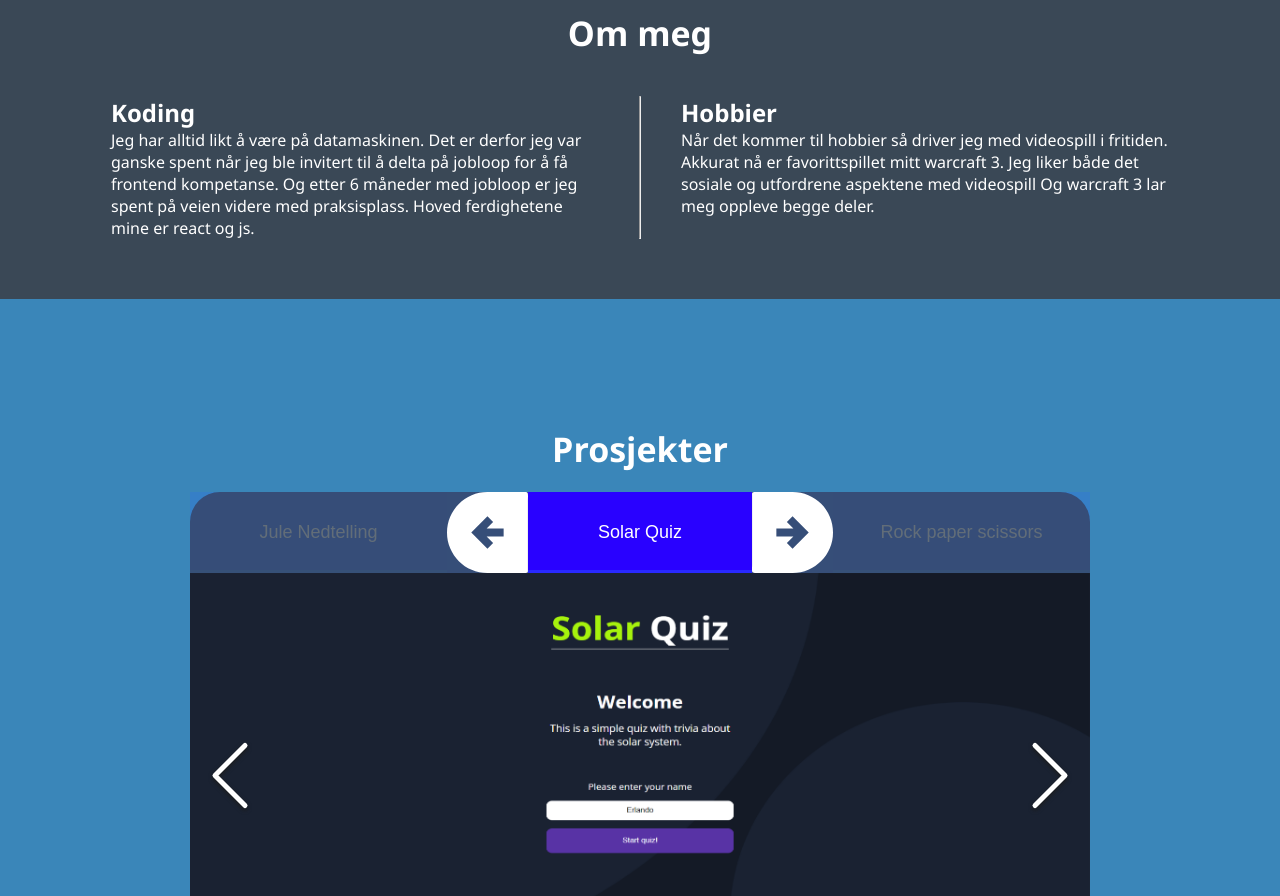
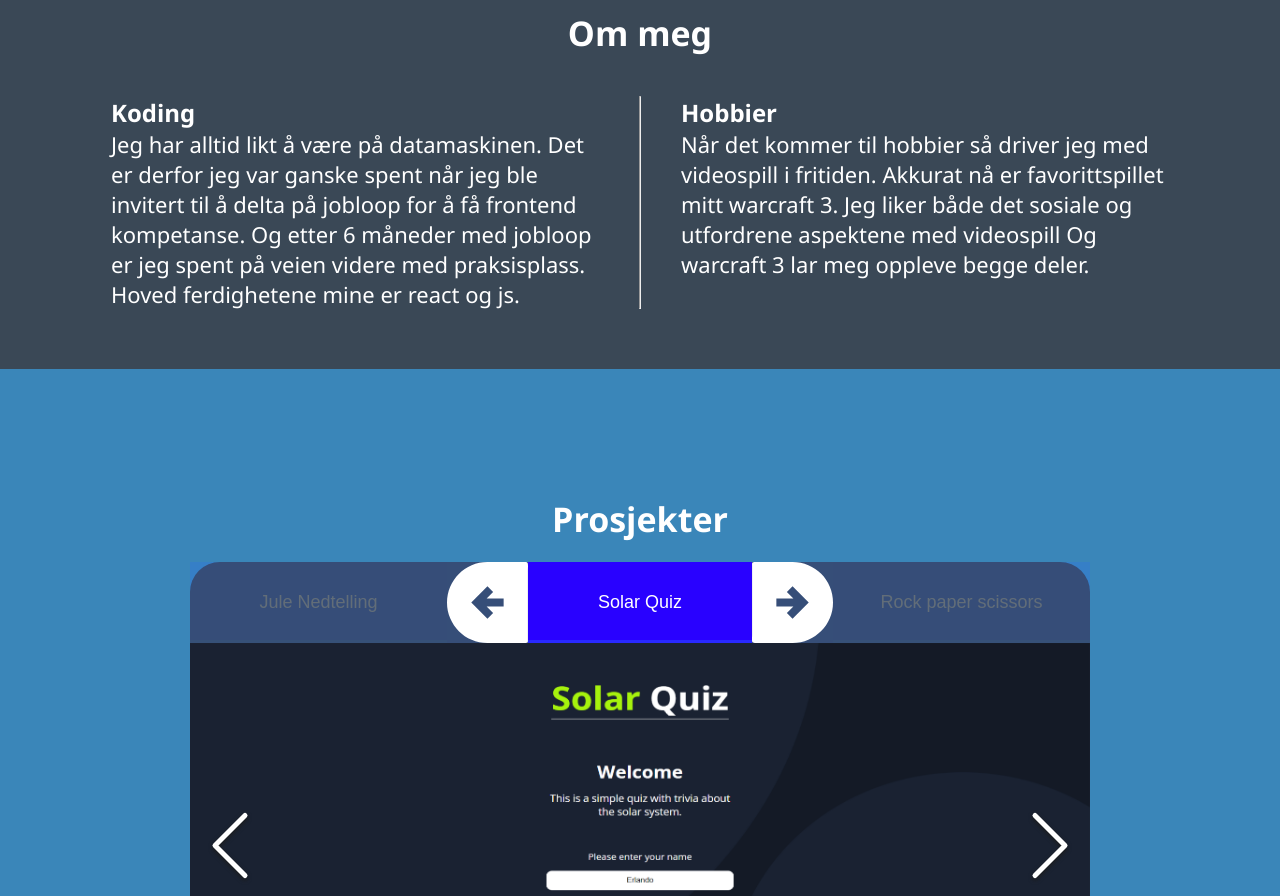
Before and after one commit to Erlandino/portfolio, a React (Create React App) app: page / in a window 1280 px wide. Shown: the part 820-1716 px from the top of the page. Built offline with nearby package versions, Linux system fonts and the light colour scheme; no server answers; the HTML template or start-up script is replaced by a standard one.

Commit message:
made a br in introduction text, increased font size of about me text

```diff
--- a/src/components/Introduction.jsx
+++ b/src/components/Introduction.jsx
@@ -18,6 +18,7 @@ export default function Introduction() {
           <p className="introduction__container__text__paragraph">
             Mitt navn er <strong>Erlend</strong> og jeg er en junior frontend utvikler
           </p>
+          <br></br>
           {/*
             I tillegg har jeg stor interesse for backend, og fordyper meg i MERN-stacken.
             Jeg trives veldig godt med React og JavaScript, men akkurat nå bruker jeg mest tid på … hvorfor…
--- a/src/index.css
+++ b/src/index.css
@@ -161,6 +161,9 @@ body {
   width: 100%;
   height: 100%;
   gap: 40px;
+}
+.aboutMe__container__articles__article__paragraph {
+  font-size: 22px;
 }
 @media screen and (max-width: 600px) {
   .aboutMe__container__articles {
```
